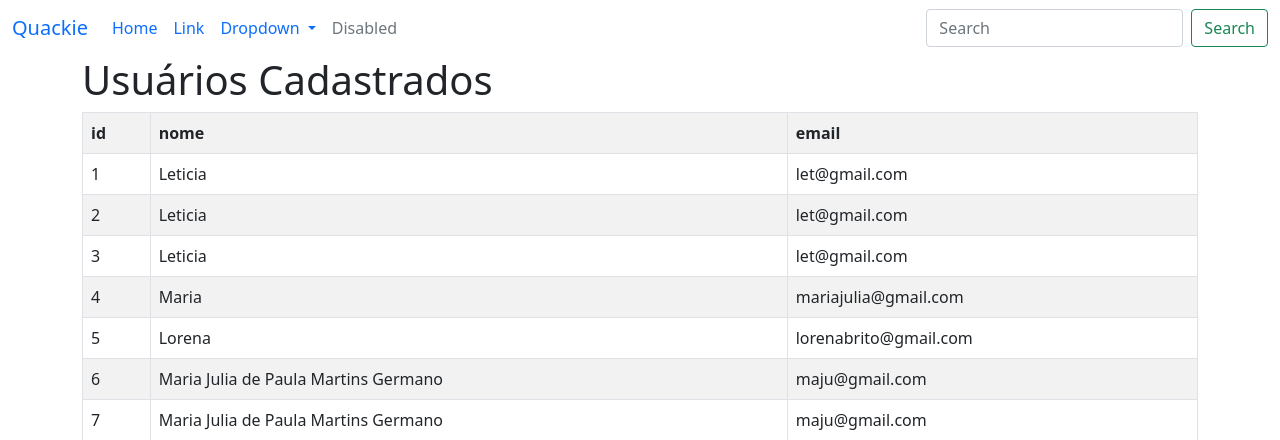
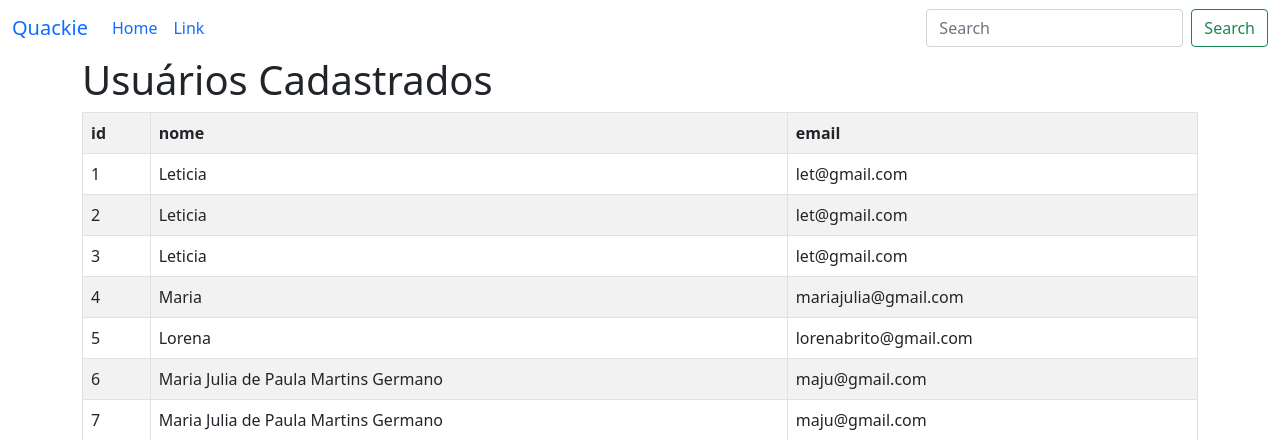
Before and after one commit to MariaJuliaGermano/Quackie, a Django app: template AppSocialMedia/templates/usuarios/usuarios.html in a window 1280 px wide. Shown: the top 440 px of the page. Run offline with Django 5.2, Linux system fonts and the light colour scheme; the template is opened without the code that fills it: values named after a table or form of the project are taken from there, others are empty; data comes from the database, SQL or seed files in the repository.

Commit message:
fix: retira informações desnecessárias da navbar antiga

```diff
--- a/AppSocialMedia/templates/usuarios/navbar.html
+++ b/AppSocialMedia/templates/usuarios/navbar.html
@@ -14,20 +14,6 @@
           <li class="nav-item">
             <a class="nav-link" href="#">Link</a>
           </li>
-          <li class="nav-item dropdown">
-            <a class="nav-link dropdown-toggle" href="#" role="button" data-bs-toggle="dropdown" aria-expanded="false">
-              Dropdown
-            </a>
-            <ul class="dropdown-menu">
-              <li><a class="dropdown-item" href="#">Action</a></li>
-              <li><a class="dropdown-item" href="#">Another action</a></li>
-              <li><hr class="dropdown-divider"></li>
-              <li><a class="dropdown-item" href="#">Something else here</a></li>
-            </ul>
-          </li>
-          <li class="nav-item">
-            <a class="nav-link disabled" aria-disabled="true">Disabled</a>
-          </li>
         </ul>
         <form class="d-flex" role="search">
           <input class="form-control me-2" type="search" placeholder="Search" aria-label="Search">
```
